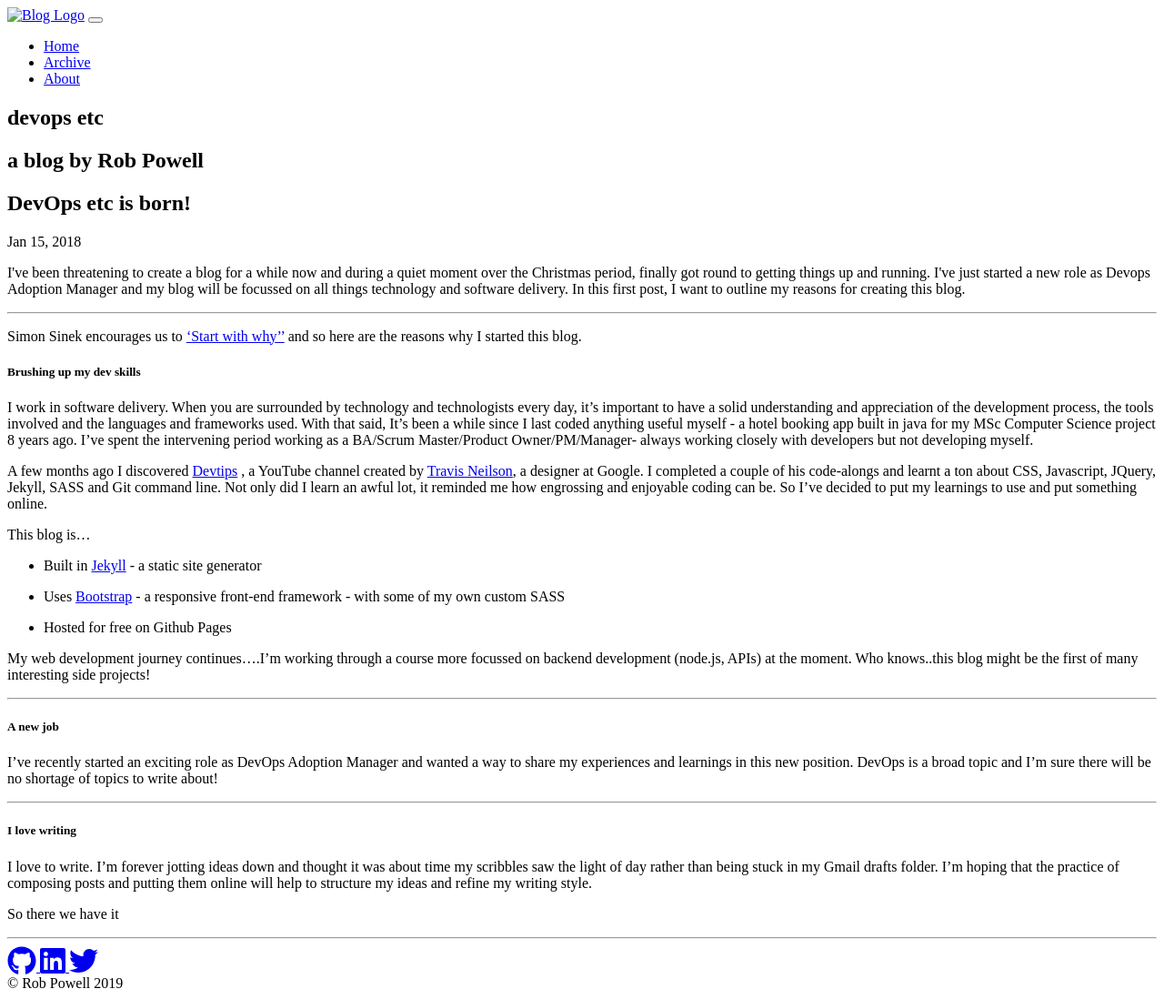
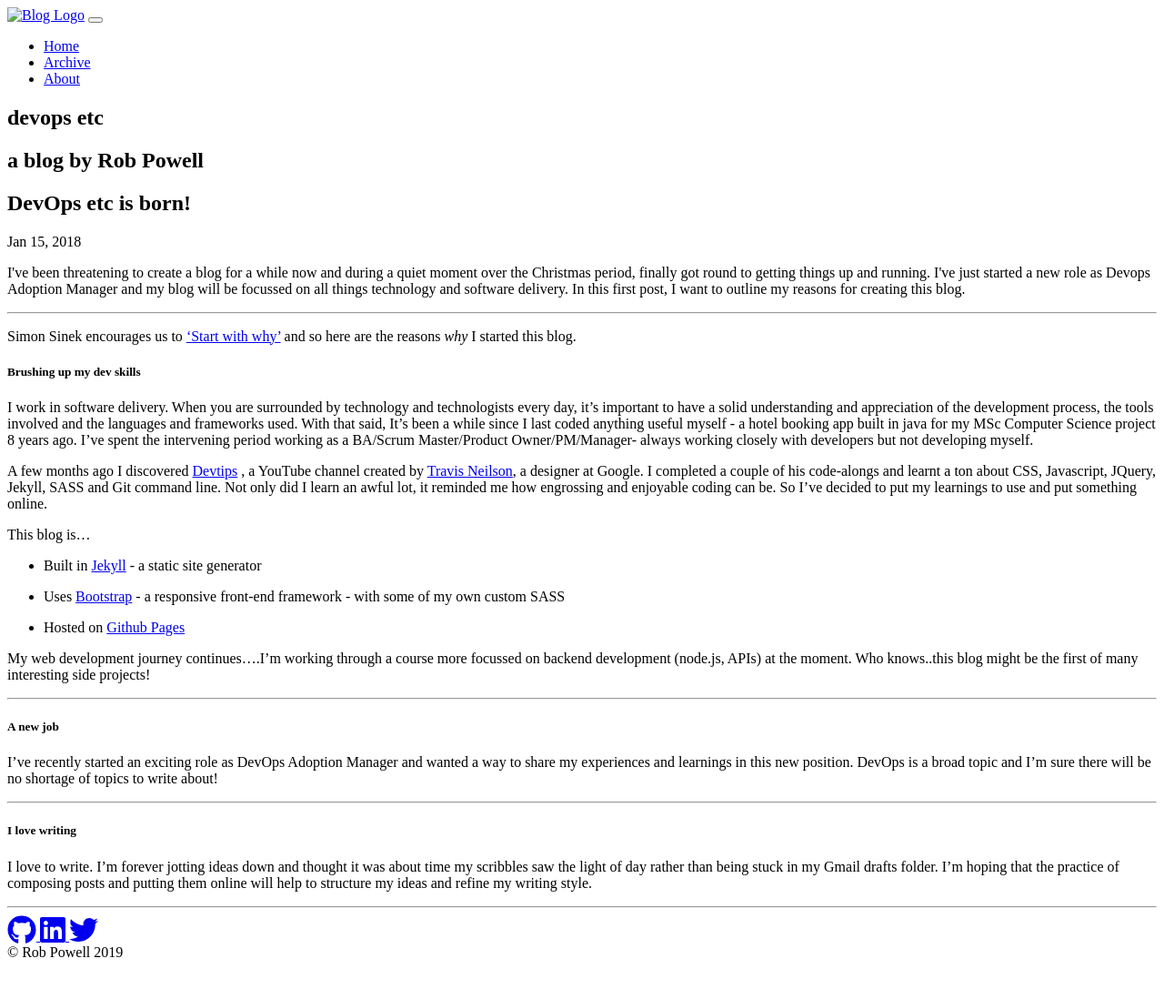
Before and after one commit to robertdpowell/tweetsinwelsh, a Jekyll site: the page built from _posts/2018-01-15-Devops-etc-is-born.md, in a window 1280 px wide. Shown: the whole page at 91% size. Built offline with Jekyll 4.4.1, drawn with Linux system fonts in a browser that asks for light colours; nearby versions of some CDN libraries; after the commit the page ends 1064 px from its top, so only the background shows below that.

```diff
--- a/_posts/2018-01-15-Devops-etc-is-born.md
+++ b/_posts/2018-01-15-Devops-etc-is-born.md
@@ -6,7 +6,7 @@
 
 <hr class="separator" >
 
-Simon Sinek encourages us to ['Start with why''](https://www.ted.com/talks/simon_sinek_how_great_leaders_inspire_action?language=en) and so here are the reasons why I started this blog.
+Simon Sinek encourages us to ['Start with why'](https://www.ted.com/talks/simon_sinek_how_great_leaders_inspire_action?language=en) and so here are the reasons *why* I started this blog.
 
 
 ##### Brushing up my dev skills
@@ -21,7 +21,8 @@
 
 * Uses [Bootstrap](https://getbootstrap.com/) - a responsive front-end framework - with some of my own custom SASS
 
-* Hosted for free on Github Pages
+* Hosted on [Github Pages](https://pages.github.com/)
+
 
 My web development journey continues....I'm working through a course more focussed on backend development (node.js, APIs) at the moment.   Who knows..this blog might be the first of many interesting side projects!
 
@@ -34,6 +35,3 @@
 
 ##### I love writing
 I love to write. I'm forever jotting ideas down and thought it was about time my scribbles saw the light of day rather than being stuck in my Gmail drafts folder. I'm hoping that the practice of composing posts and putting them online will help to structure my ideas and refine my writing style.
-
-
-So there we have it
--- a/css/custom/includes/_fullpost.sass
+++ b/css/custom/includes/_fullpost.sass
@@ -1,5 +1,5 @@
 .fullpost-title
-  color: #AD0000
+  color: #AD0000!important
   text-transform: uppercase
   font-weight: bold
 
```
